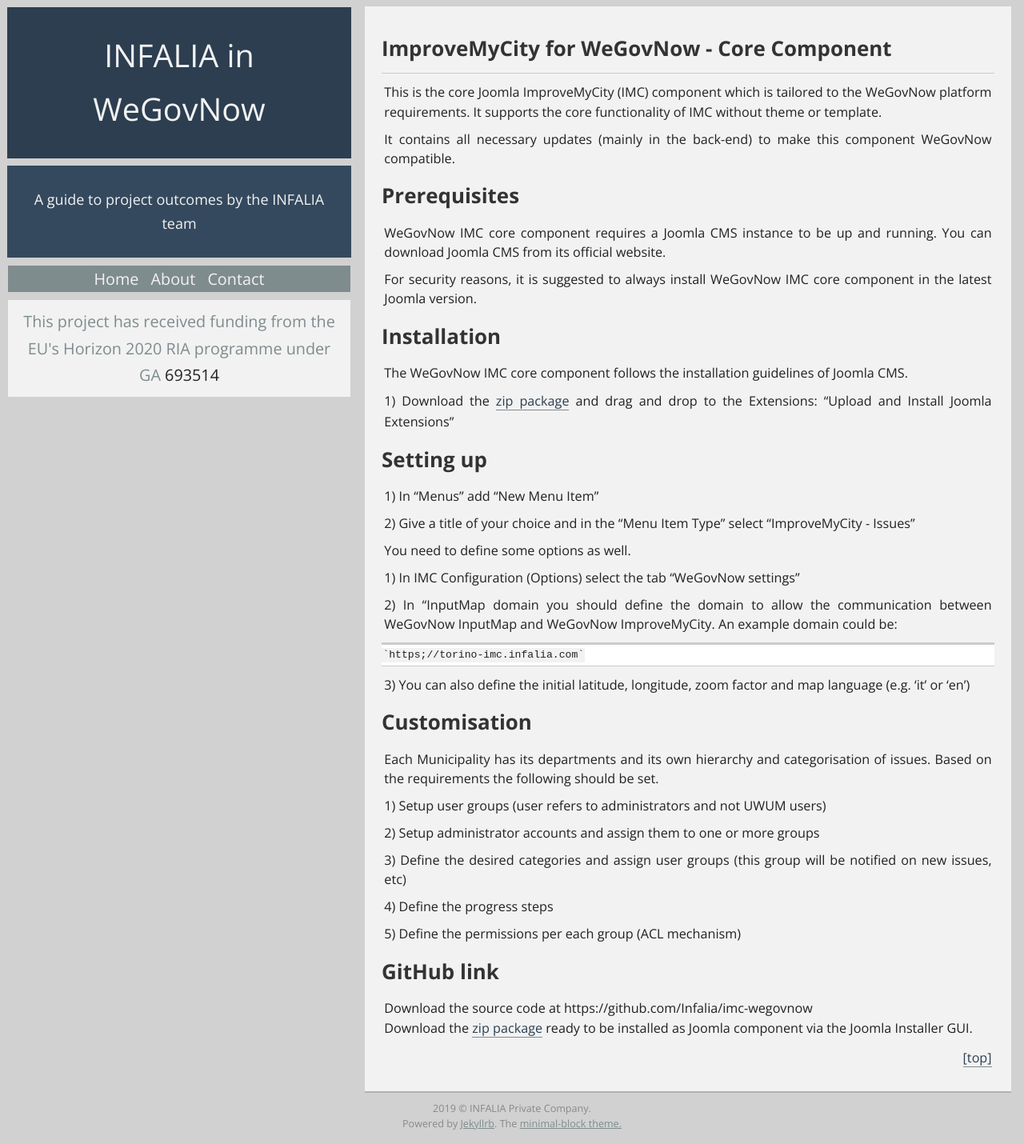
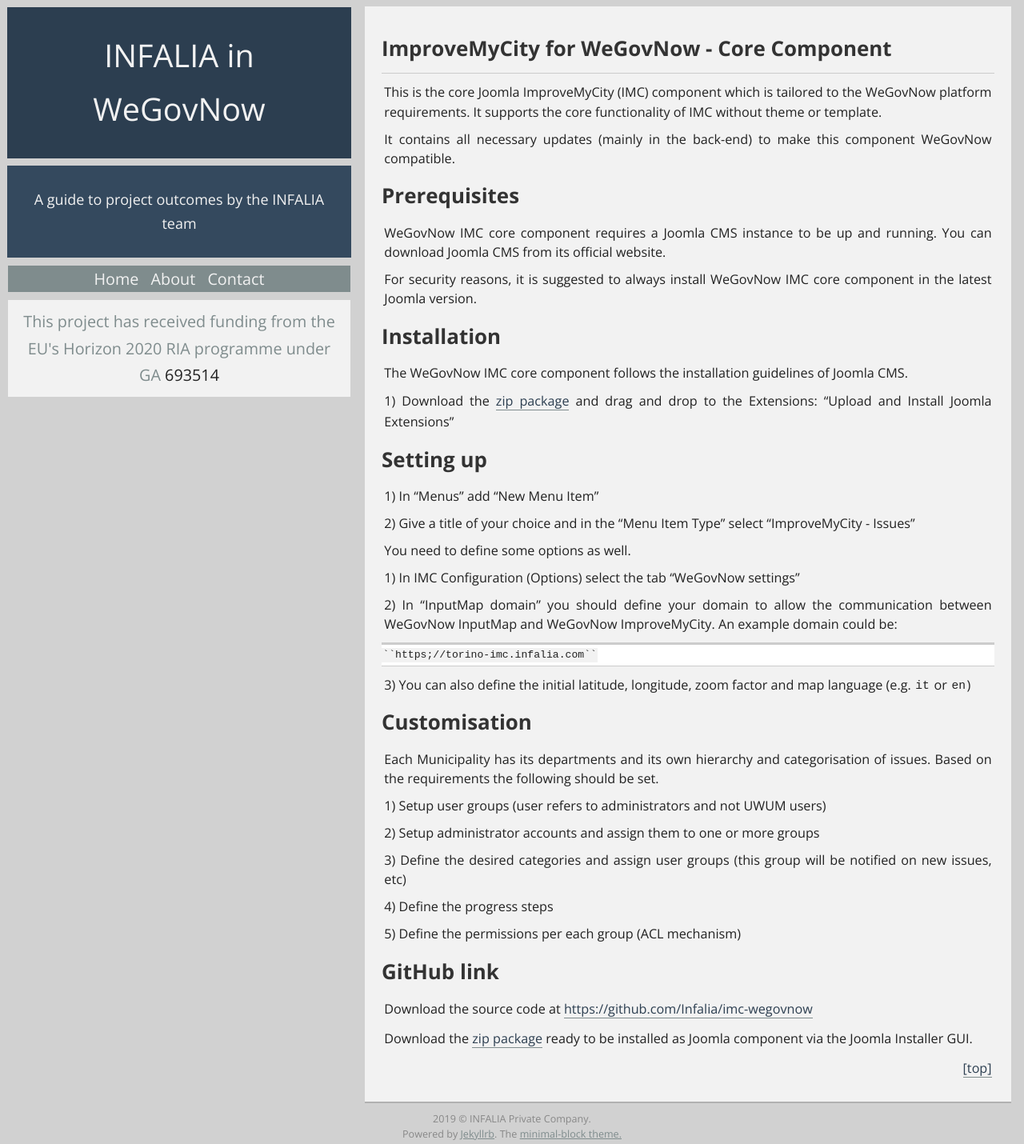
Before and after one commit to Infalia/wegovnow, a Jekyll site: the page built from _posts/2019-03-13-imc-core.md, in a window 1280 px wide. Shown: the whole page at 80% size. Built offline with Jekyll 4.4.1, drawn with Linux system fonts in a browser that asks for light colours.

Commit message:
update posts

```diff
--- a/_posts/2019-03-13-imc-core.md
+++ b/_posts/2019-03-13-imc-core.md
@@ -33,11 +33,11 @@
 
 1) In IMC Configuration (Options) select the tab "WeGovNow settings"
 
-2) In "InputMap domain you should define the domain to allow the communication between WeGovNow InputMap and WeGovNow ImproveMyCity. An example domain could be:
+2) In "InputMap domain" you should define your domain to allow the communication between WeGovNow InputMap and WeGovNow ImproveMyCity. An example domain could be:
 
-    `https;//torino-imc.infalia.com`
+    ``https;//torino-imc.infalia.com``
 
-3) You can also define the initial latitude, longitude, zoom factor and map language (e.g. 'it' or 'en')
+3) You can also define the initial latitude, longitude, zoom factor and map language (e.g. `it` or `en`)
 
 Customisation
 ----------------
@@ -55,5 +55,6 @@
 
 GitHub link
 ----------------
-Download the source code at https://github.com/Infalia/imc-wegovnow
+Download the source code at [https://github.com/Infalia/imc-wegovnow](https://github.com/Infalia/imc-wegovnow)
+
 Download the [zip package](https://github.com/Infalia/imc-wegovnow/archive/master.zip) ready to be installed as Joomla component via the Joomla Installer GUI.
```
Also changed, not shown: _posts/2019-03-13-wgn-navbar.md (+1 -1 lines).
